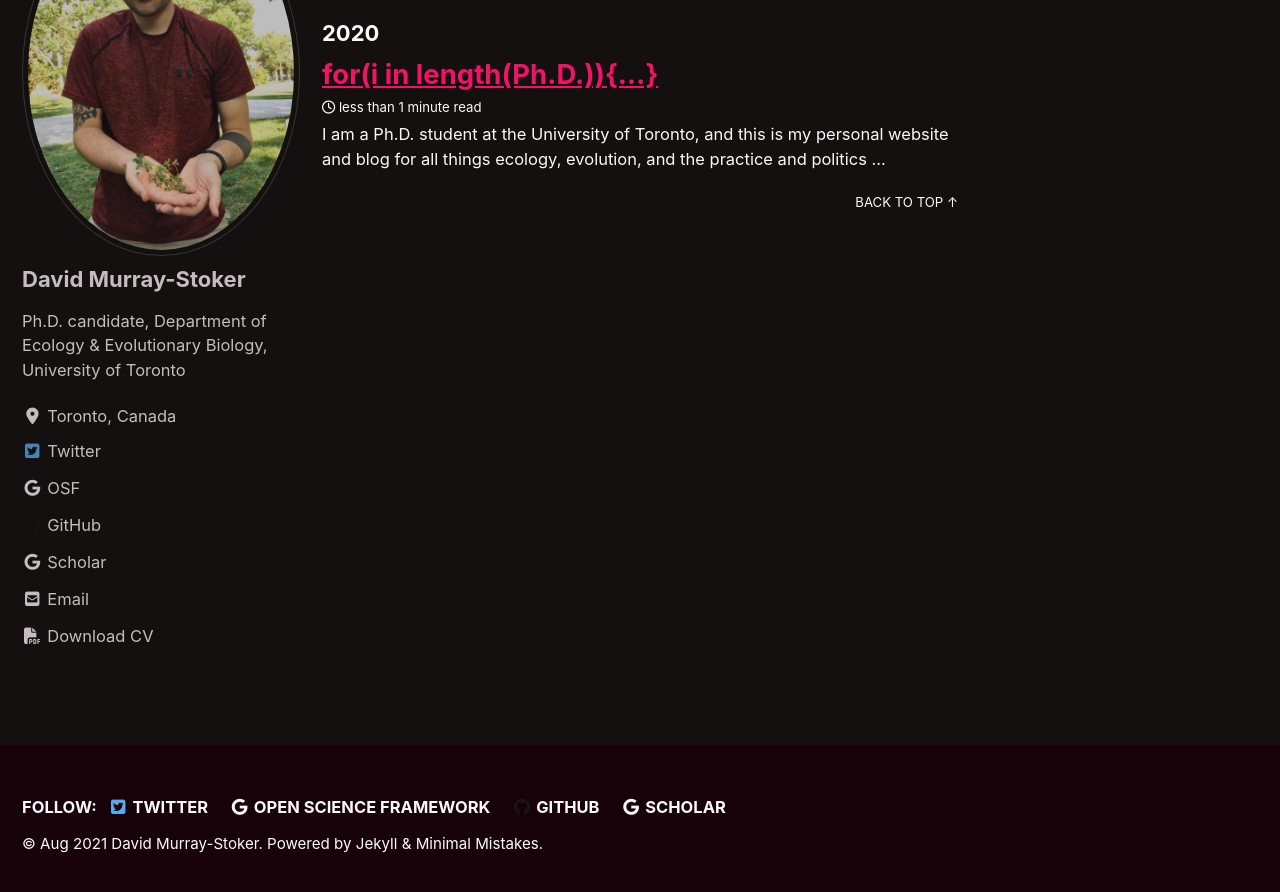
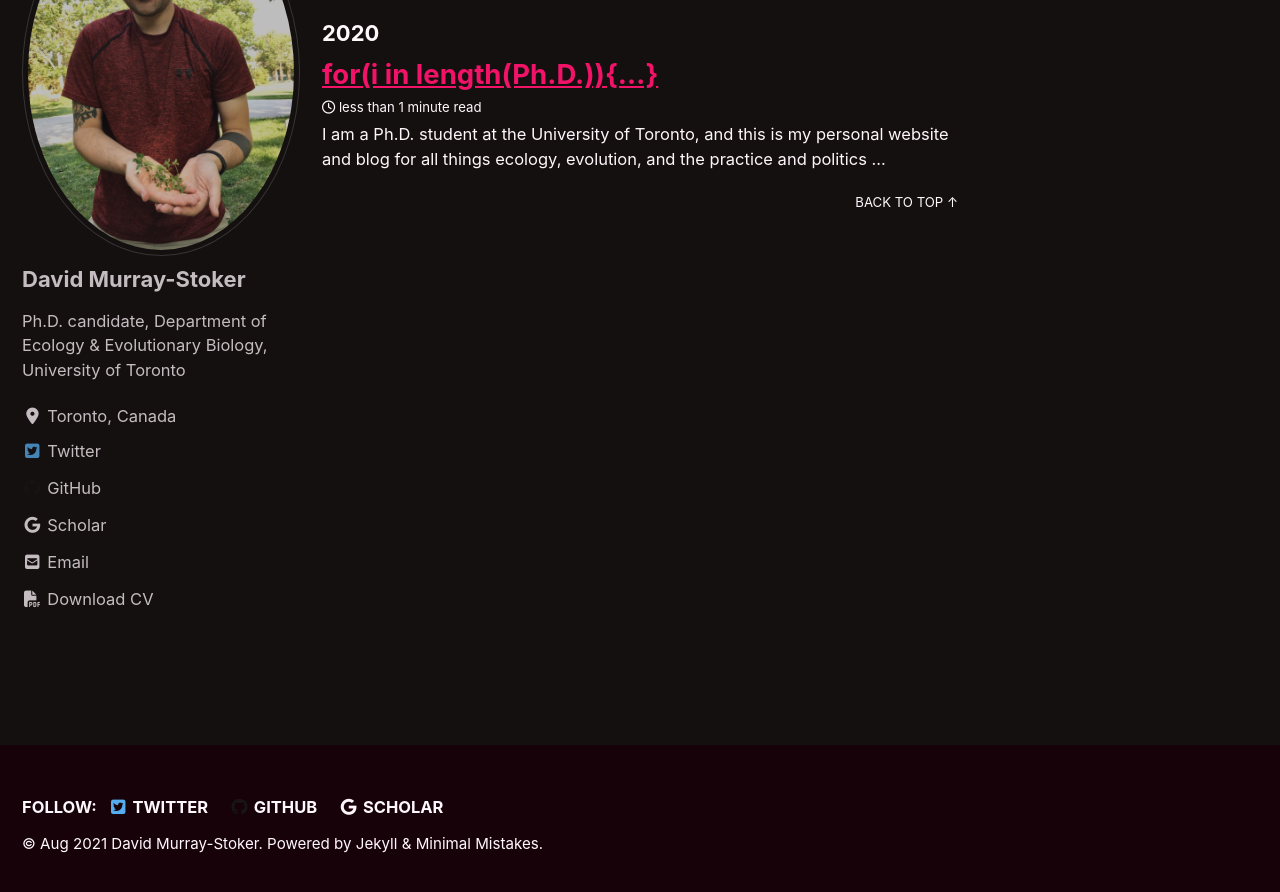
Before and after one commit to dmurraystoker/dmurraystoker.github.io, a Jekyll site: the page built from _pages/posts.md, in a window 1280 px wide and 900 px high, scrolled down 222 px. Shown: the top 892 px of the window. Built offline with Jekyll 4.4.1, drawn with Linux system fonts in a browser that asks for light colours; cached includes are drawn as plain includes; nearby versions of some CDN libraries.

Commit message:
Update _config.yml

```diff
--- a/_config.yml
+++ b/_config.yml
@@ -34,9 +34,6 @@ author:
     - label: "Twitter"
       icon: "fab fa-fw fa-twitter-square"
       url: "https://twitter.com/dmurraystoker"
-    - label: "OSF"
-      icon: "fab fa-fw fa-google"
-      url: "https://osf.io/9chg5/"
     - label: "GitHub"
       icon: "fab fa-fw fa-github"
       url: "https://github.com/dmurraystoker"
@@ -51,9 +48,6 @@ footer:
     - label: "Twitter"
       icon: "fab fa-fw fa-twitter-square"
       url: "https://twitter.com/dmurraystoker"
-    - label: "Open Science Framework"
-      icon: "fab fa-fw fa-google"
-      url: "https://osf.io/9chg5/"
     - label: "GitHub"
       icon: "fab fa-fw fa-github"
       url: "https://github.com/dmurraystoker"
```
